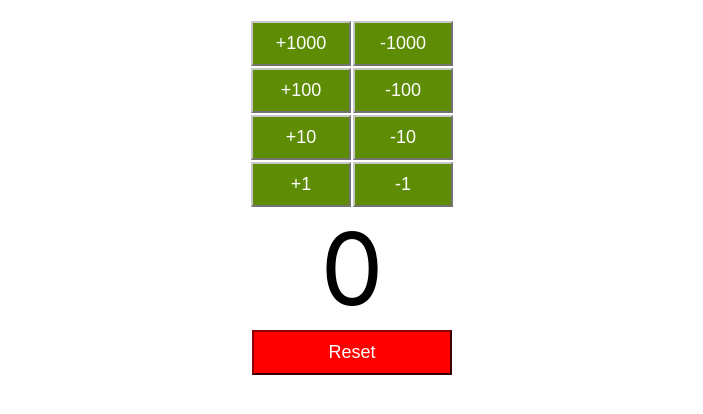
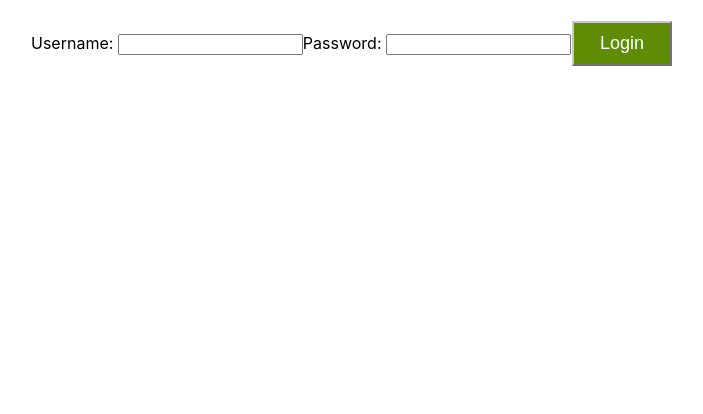
Before and after one commit to GilbertII/TodoApp, a React (Create React App) app: page / in a window 1280 px wide. Shown: the top 414 px of the page, without its empty margins (288-991 px from the left). Built offline with nearby package versions, Linux system fonts and the light colour scheme.

Commit message:
add login component

```diff
--- a/src/App.js
+++ b/src/App.js
@@ -2,22 +2,13 @@
 import Counter from "./components/counter/Counter";
 
 import "./App.css";
+import TodoApp from "./components/todo/TodoApp";
 
 class App extends Component {
   render() {
     return (
       <div className="App">
-        <ExampleComponent />
-      </div>
-    );
-  }
-}
-
-class ExampleComponent extends Component {
-  render() {
-    return (
-      <div className="App">
-        <Counter />
+        <TodoApp />
       </div>
     );
   }
--- /dev/null
+++ b/src/components/todo/LoginComponent.js
@@ -0,0 +1,15 @@
+import React, { Component } from "react";
+
+class LoginComponent extends Component {
+  render() {
+    return (
+      <div>
+        Username: <input type="text" name="username" />
+        Password: <input type="password" name="password" />
+        <button>Login</button>
+      </div>
+    );
+  }
+}
+
+export default LoginComponent;
--- /dev/null
+++ b/src/components/todo/TodoApp.js
@@ -0,0 +1,14 @@
+import React, { Component } from "react";
+import LoginComponent from "./LoginComponent";
+
+class TodoApp extends Component {
+  render() {
+    return (
+      <div>
+        <LoginComponent />
+      </div>
+    );
+  }
+}
+
+export default TodoApp;
```
Also changed, not shown: src/components/example/ExampleComponent.js (added, +19 -0 lines), 1 other file (tests, documents, lock files or other folders).
